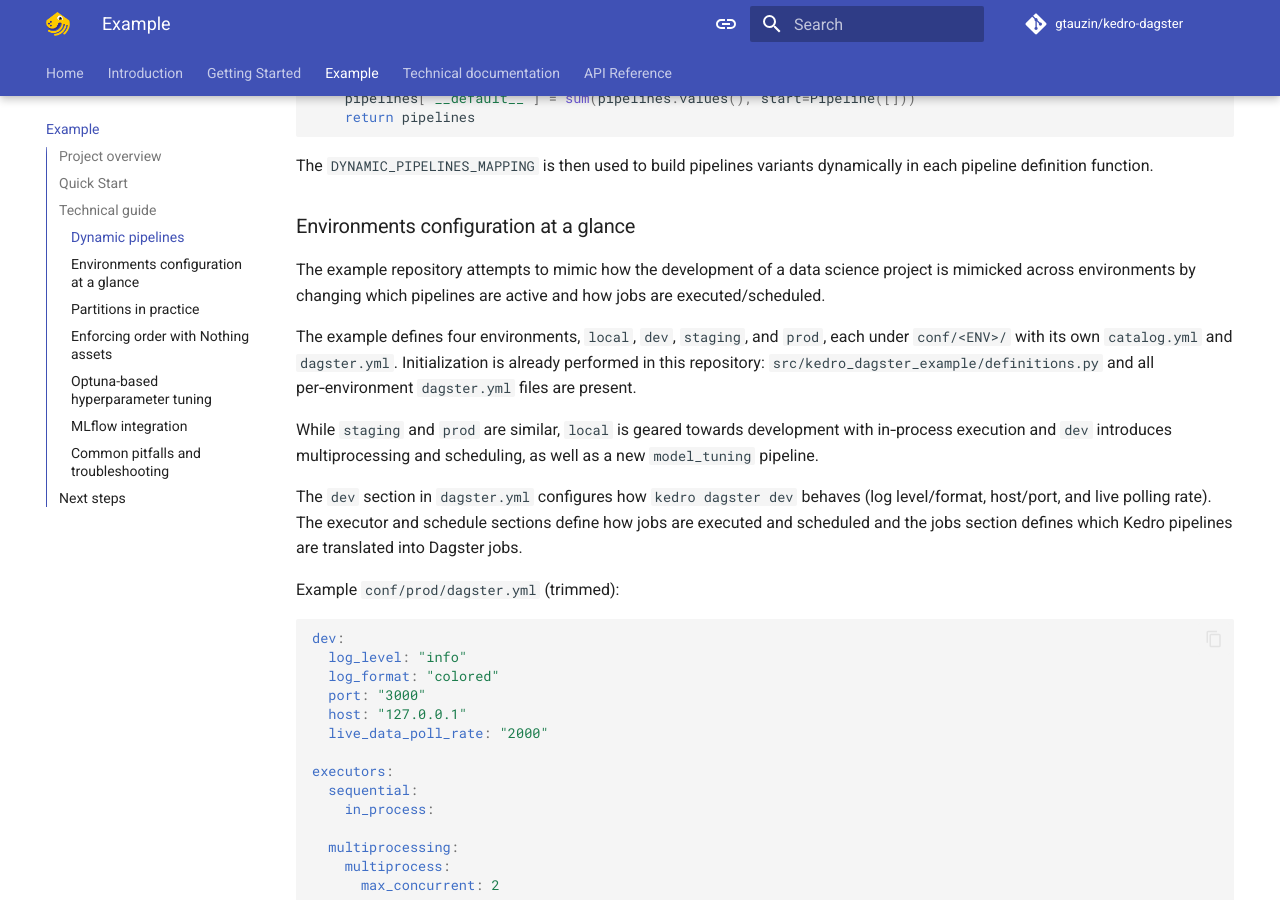
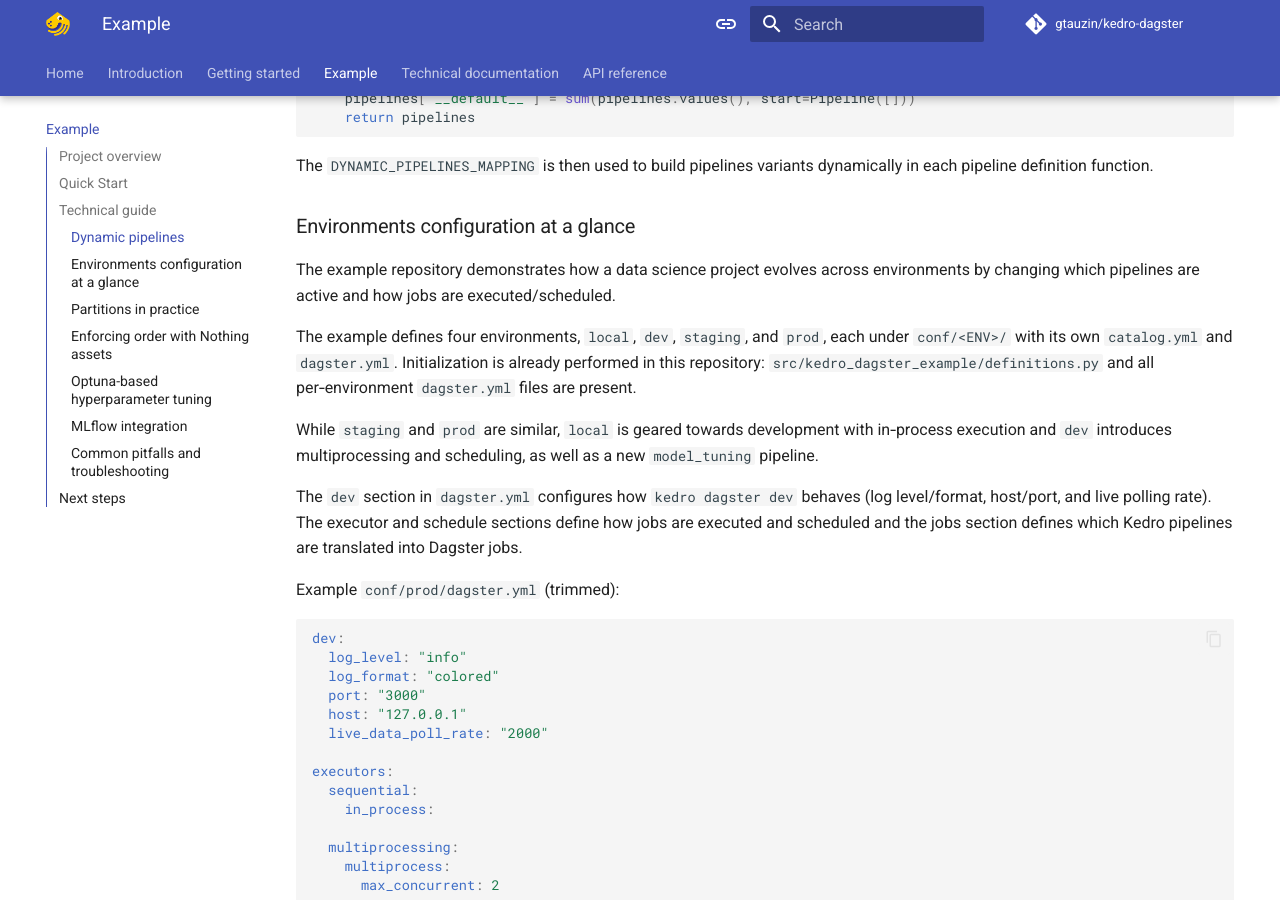
Before and after one commit to gtauzin/kedro-dagster, an MkDocs documentation site: the page built from docs/pages/example.md, in a window 1280 px wide and 900 px high, scrolled down 4297 px. Built offline with MkDocs 1.6.1 and Material for MkDocs 9.7.7, drawn with Linux system fonts in a browser that asks for light colours; comment, search, counter and statistics services are not loaded; the version menu is left out; some of the changed text lies outside the part shown.

Commit message:
Minor changes
Signed-off-by: Guillaume Tauzin <4648633+gtauzin@users.noreply.github.com>

```diff
--- a/docs/pages/example.md
+++ b/docs/pages/example.md
@@ -153,7 +153,7 @@ The `DYNAMIC_PIPELINES_MAPPING` is then used to build pipelines variants dynamic
 
 ### Environments configuration at a glance
 
-The example repository attempts to mimic how the development of a data science project is mimicked across environments by changing which pipelines are active and how jobs are executed/scheduled.
+The example repository demonstrates how a data science project evolves across environments by changing which pipelines are active and how jobs are executed/scheduled.
 
 The example defines four environments, `local`, `dev`, `staging`, and `prod`, each under `conf/<ENV>/` with its own `catalog.yml` and `dagster.yml`. Initialization is already performed in this repository: `src/kedro_dagster_example/definitions.py` and all per‑environment `dagster.yml` files are present.
 
--- a/mkdocs.yml
+++ b/mkdocs.yml
@@ -8,10 +8,10 @@ edit_uri: edit/main/docs/
 nav:
   - Home: index.md
   - Introduction: pages/intro.md
-  - Getting Started: pages/getting-started.md
+  - Getting started: pages/getting-started.md
   - Example: pages/example.md
   - Technical documentation: pages/technical.md
-  - API Reference: pages/api.md
+  - API reference: pages/api.md
 
 theme:
   name: material
```
